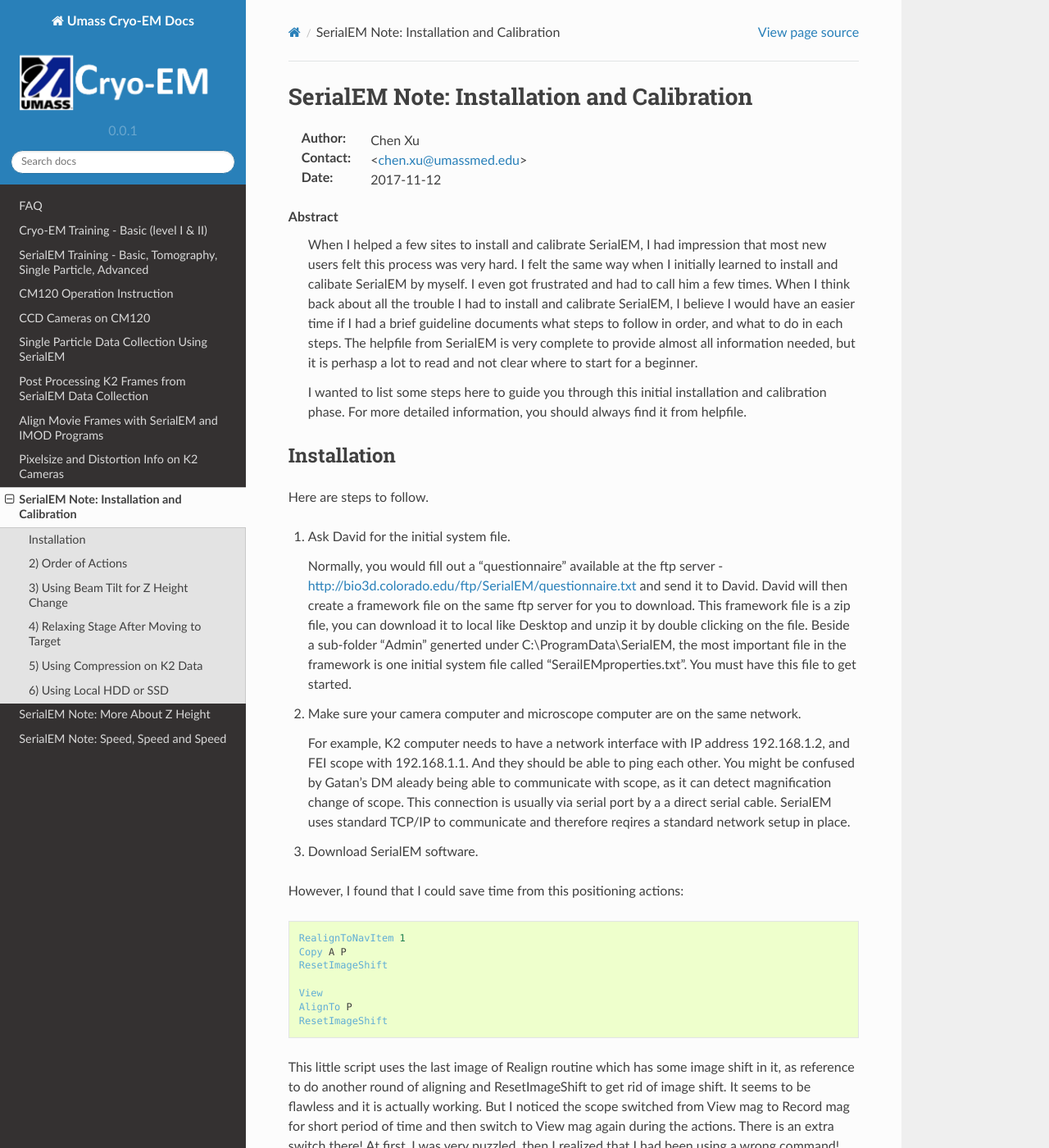
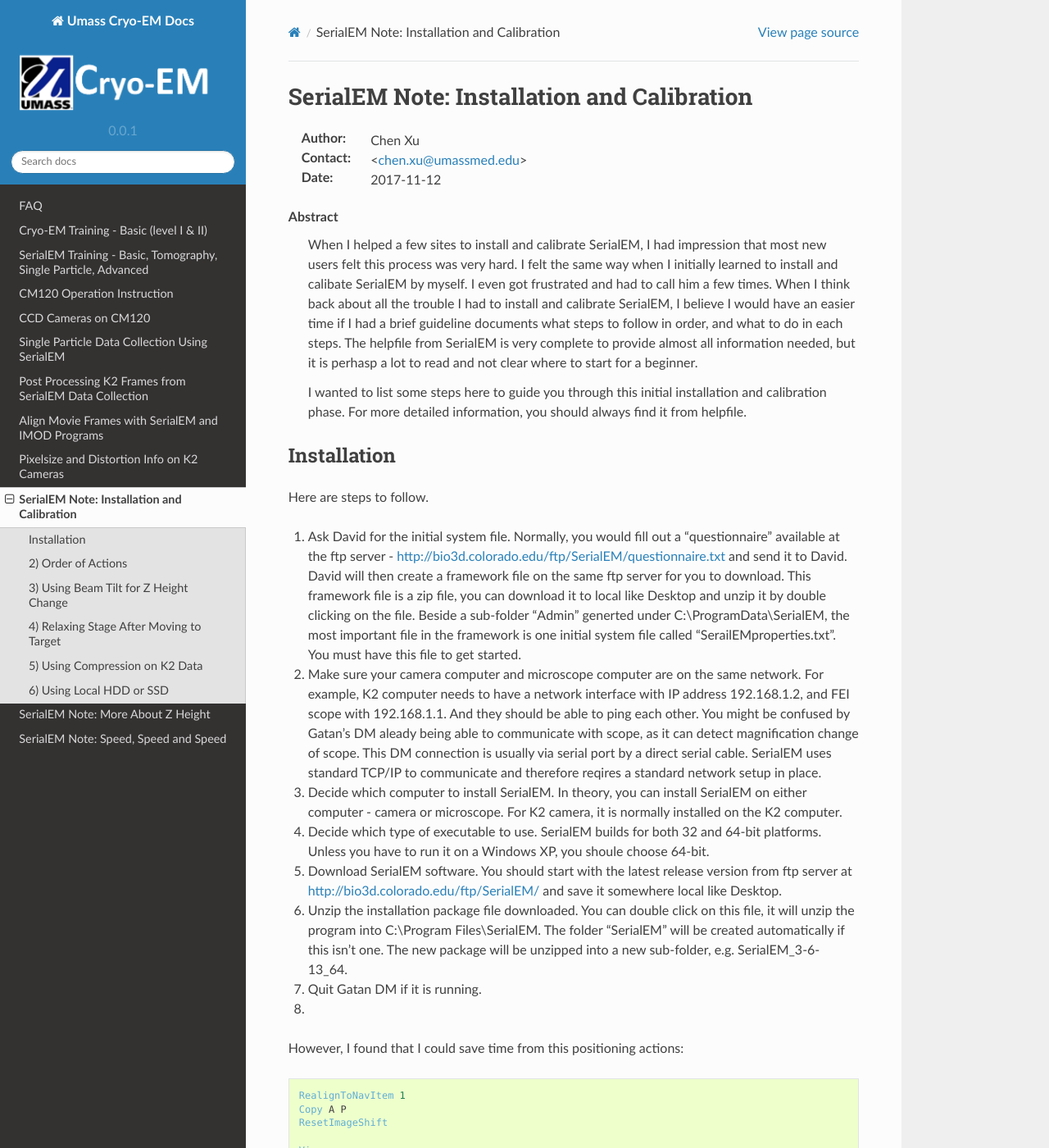
Before and after one commit to xuchen66/sphinx-emdocs, a Sphinx documentation site: the page built from source/serialEM-note-install-and-calib.rst, in a window 1280 px wide and 1400 px high. Shown: the whole window at 82% size. Built offline with Sphinx 7.4.7 and the Read the Docs theme 2.0.0, drawn with Linux system fonts in a browser that asks for light colours; pages that are not in the unit, such as notebooks, are missing from menus.

Commit message:
Update serialEM-note-install-and-calib.rst

```diff
--- a/source/serialEM-note-install-and-calib.rst
+++ b/source/serialEM-note-install-and-calib.rst
@@ -22,17 +22,21 @@
 
 Here are steps to follow.
 
-1. Ask David for the initial system file.
+1. Ask David for the initial system file. Normally, you would fill out a "questionnaire" available at the ftp server - http://bio3d.colorado.edu/ftp/SerialEM/questionnaire.txt and send it to David. David will then create a framework file on the same ftp server for you to download. This framework file is a zip file, you can download it to local like Desktop and unzip it by double clicking on the file. Beside a sub-folder "Admin" generted under C:\\ProgramData\\SerialEM, the most important file in the framework is one initial system file called "SerailEMproperties.txt". You must have this file to get started.
 
-   Normally, you would fill out a "questionnaire" available at the ftp server - http://bio3d.colorado.edu/ftp/SerialEM/questionnaire.txt and send it to David. David will then create a framework file on the same ftp server for you to download. This framework file is a zip file, you can download it to local like Desktop and unzip it by double clicking on the file. Beside a sub-folder "Admin" generted under C:\\ProgramData\\SerialEM, the most important file in the framework is one initial system file called "SerailEMproperties.txt". You must have this file to get started.
+#. Make sure your camera computer and microscope computer are on the same network. For example, K2 computer needs to have a network interface with IP address 192.168.1.2, and FEI scope with 192.168.1.1. And they should be able to ping each other. You might be confused by Gatan's DM aleady being able to communicate with scope, as it can detect magnification change of scope. This DM connection is usually via serial port by a direct serial cable. SerialEM uses standard TCP/IP to communicate and therefore reqires a standard network setup in place.
 
-#. Make sure your camera computer and microscope computer are on the same network.
+#. Decide which computer to install SerialEM. In theory, you can install SerialEM on either computer - camera or microscope. For K2 camera, it is normally installed on the K2 computer.
 
-   For example, K2 computer needs to have a network interface with IP address 192.168.1.2, and FEI scope with 192.168.1.1. And they should be able to ping each other. You might be confused by Gatan's DM aleady being able to communicate with scope, as it can detect magnification change of scope. This connection is usually via serial port by a a direct serial cable. SerialEM uses standard TCP/IP to communicate and therefore reqires a standard network setup in place.
+#. Decide which type of executable to use. SerialEM builds for both 32 and 64-bit platforms. Unless you have to run it on a Windows XP, you shoule choose 64-bit.
 
+#. Download SerialEM software. You should start with the latest release version from ftp server at http://bio3d.colorado.edu/ftp/SerialEM/  and save it somewhere local like Desktop.
 
-#. Download SerialEM software.
+#. Unzip the installation package file downloaded. You can double click on this file, it will unzip the program into C:\\Program Files\\SerialEM. The folder "SerialEM" will be created automatically if this isn't one. The new package will be unzipped into a new sub-folder, e.g. SerialEM_3-6-13_64.
 
+#. Quit Gatan DM if it is running.
+
+#.
 
 
 However, I found that I could save time from this positioning actions:
```
